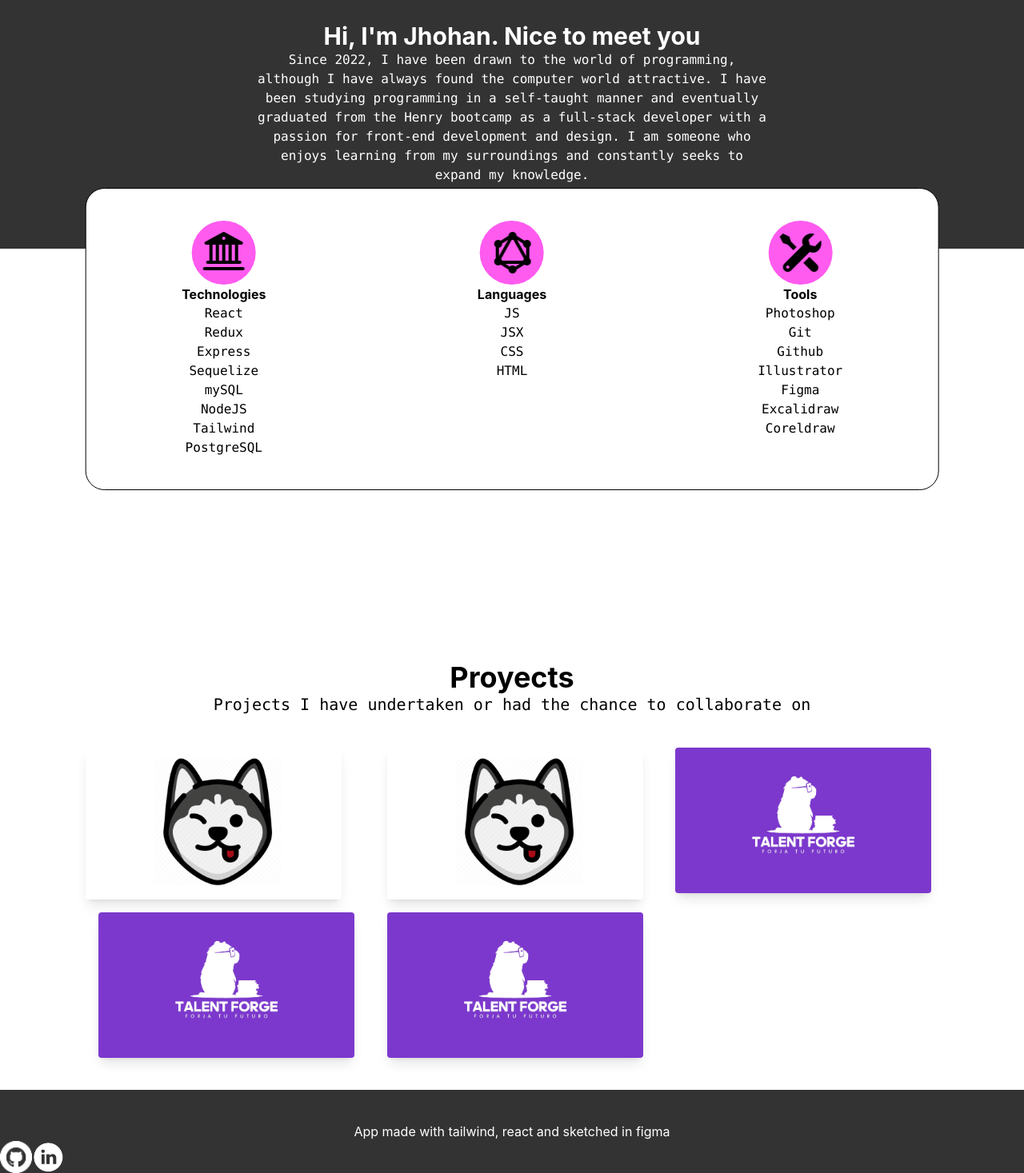
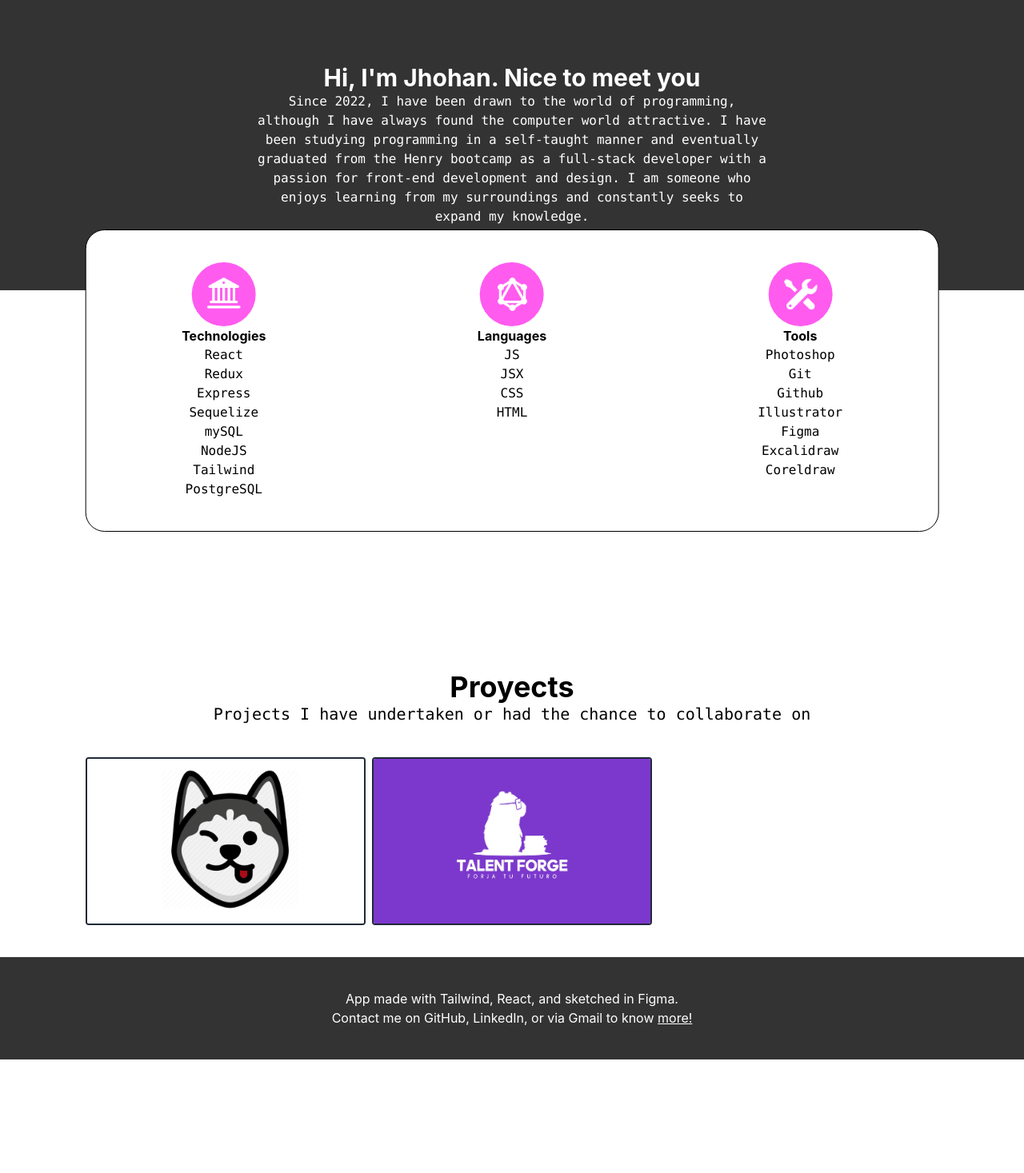
Before and after one commit to JhohanCortes/Portafolio, a React (Create React App) app: page / in a window 1280 px wide. Shown: the part 1004-2471 px from the top of the page at 80% size. After the commit the page ends 2329 px from the top, so only its background shows below. Built offline with nearby package versions, Linux system fonts and the light colour scheme.

Commit message:
Clipboard, footer and cards done

```diff
--- a/package.json
+++ b/package.json
@@ -7,6 +7,7 @@
     "@testing-library/react": "^13.4.0",
     "@testing-library/user-event": "^13.5.0",
     "autoprefixer": "^10.4.14",
+    "kutty": "^0.6.0",
     "postcss": "^8.4.27",
     "react": "^18.2.0",
     "react-dom": "^18.2.0",
--- a/src/App.css
+++ b/src/App.css
@@ -5,3 +5,57 @@
 body{
   align-items: center;
 }
+
+/* Estilos para el div contenedor */
+.image-container {
+  position: relative;
+}
+
+/* Estilos para la imagen */
+.image {
+  width: 200px;
+  height: 200px;
+  transition: filter 0.3s ease;
+}
+
+/* Estilos para el botón */
+.hidden-button {
+  position: absolute;
+  top: 50%;
+  left: 50%;
+  transform: translate(-50%, -50%);
+  opacity: 0;
+  transition: opacity 0.3s ease;
+}
+
+/* Estilos para el efecto de hover */
+.image-container:hover .image {
+  filter: brightness(70%);
+}
+
+.image-container:hover .hidden-button {
+  opacity: 1;
+}
+
+
+@keyframes show {
+  from {
+    opacity:.0;
+    scale: 25%;
+  }
+
+  to {
+    opacity: 1;
+    scale: 100%;
+  }
+}
+.Content {
+  view-timeline-name: --image;
+  view-timeline-axis: block;
+
+  animation-timeline: --image;
+  animation-name: show;
+
+  animation-range: entry 25% cover 25%;
+  animation-fill-mode: both;
+}
--- a/src/App.js
+++ b/src/App.js
@@ -1,5 +1,5 @@
 import React from "react";
-import logo from "./logo.svg";
+
 import "./App.css";
 
 import linkedin from "./Recourses/linkedin.png";
@@ -66,6 +66,17 @@ function App() {
           src={pic}
           alt="Jhohan-Cortes"
         ></img>
+        <div class="mt-2 flex justify-center items-center">
+          <a
+            href="https://www.linkedin.com/in/jhohan-cortes-a314a8213/"
+            target="_blank"
+          >
+            <img src={gitHub} class="w-10 h-10 filter invert"></img>
+          </a>
+          <a href="https://github.com/JhohanCortes" target="_blank">
+            <img src={linkedin} class="w-11 h-11 filter invert"></img>
+          </a>
+        </div>
       </div>
       <img
         className="mx-auto md:w-96 pt-20 pb-0"
@@ -94,7 +105,7 @@ function App() {
             <div className="mx-auto rounded-full w-20 h-20 bg-[#FF5BEF] flex items-center">
               <img
                 src={technologies}
-                className="mx-auto"
+                className="mx-auto w-12 filter invert"
                 alt="Technologies"
               ></img>
             </div>
@@ -107,7 +118,7 @@ function App() {
           </div>
           <div className="w-1/3">
             <div className="mx-auto rounded-full w-20 h-20 bg-[#FF5BEF] flex items-center">
-              <img src={languages} className="mx-auto" alt="Languages"></img>
+              <img src={languages} className="mx-auto w-12 filter invert" alt="Languages"></img>
             </div>
             <strong>Languages</strong>
             <ul>
@@ -118,7 +129,7 @@ function App() {
           </div>
           <div className="w-1/3">
             <div className="mx-auto rounded-full w-20 h-20 bg-[#FF5BEF] flex items-center">
-              <img src={tools} className="mx-auto" alt="Tools"></img>
+              <img src={tools} className="mx-auto w-12 filter invert" alt="Tools"></img>
             </div>
             <strong>Tools</strong>
             <ul>
@@ -130,48 +141,65 @@ function App() {
         </div>
       </div>
 
-      <div className="mt-10 bottom-5">
+      <divs className="mt-10 bottom-5">
         <div className="py-10">
           <strong className="font-sans text-4xl">Proyects</strong>
           <p className="font-code text-xl">
             Projects I have undertaken or had the chance to collaborate on
           </p>
         </div>
-        <div className="flex md:space-x-4 md:space-y-0 space-y-10 z-100 w-5/6 mx-auto grid md:gap-4 md:grid-cols-3 md:grid-rows- md:gap-4 grid-cols-1 grid-rows-1">
-          <div class="m-1/3">
-            <div class="max-w-xs rounded overflow-hidden shadow-lg">
-              <img src={proyects[0].image} alt="Proyecto 1" class="w-full" />
-            </div>
-          </div>
-          <div class="m-1/3">
-            <div class="max-w-xs rounded overflow-hidden shadow-lg">
-              <img src={proyects[0].image} alt="Proyecto 1" class="w-full" />
-            </div>
-          </div>
-          <div class="m-1/3">
-            <div class="max-w-xs rounded overflow-hidden shadow-lg">
-              <img src={proyects[1].image} alt="Proyecto 1" class="w-full" />
-            </div>
-          </div>
-          <div class="m-1/3">
-            <div class="max-w-xs rounded overflow-hidden shadow-lg">
-              <img src={proyects[1].image} alt="Proyecto 1" class="w-full" />
-            </div>
-          </div>
-          <div class="m-1/3">
-            <div class="max-w-xs rounded overflow-hidden shadow-lg">
-              <img src={proyects[1].image} alt="Proyecto 1" class="w-full" />
-            </div>
-          </div>
+        <div className="grid md:grid-cols-3 md:grid-rows- md:gap-2 grid-cols-1 grid-rows-1 w-5/6 mx-auto">
+          {proyects.map((e) => {
+            return (
+              <div class="relative group mx-auto">
+                <img
+                  src={e.image}
+                  alt="Proyecto 1"
+                  class="border-2 border-gray-800 hover:brightness-0 duration-200 h-full w-full rounded"
+                />
+                <div class="absolute top-0 left-0 w-full h-full bg-black opacity-0 transition-opacity group-hover:opacity-50"></div>
+
+                {e.deploy ? (
+                  // Si existe deploy
+                  <div className="grid grid-cols-1 gap-2 absolute  top-1/2 left-1/2 transform -translate-x-1/2 -translate-y-1/2">
+                    <a href={e.deploy} target="_blank">
+                      <button class="rounded-full font-bold border-4 border-white hover:bg-pink-400  text-white p-5 py-1  opacity-0 transition-opacity group-hover:opacity-100">
+                        Deploy
+                      </button>
+                    </a>
+                    <a href={e.repository} target="_blank">
+                      <button class="rounded-full font-bold border-4 border-white hover:bg-pink-400 text-white p-5 py-1  opacity-0 transition-opacity group-hover:opacity-100">
+                        Github
+                      </button>
+                    </a>
+                  </div>
+                ) : (
+                  // Si no hay deploy
+                  <div className="grid grid-cols-1 gap-2 absolute  top-1/2 left-1/2 transform -translate-x-1/2 -translate-y-1/2">
+                    <a href={e.repository} target="_blank">
+                      <button class="rounded-full font-bold border-4 border-white hover:bg-pink-400 text-white p-5 py-1  opacity-0 transition-opacity group-hover:opacity-100">
+                        Github
+                      </button>
+                    </a>
+                  </div>
+                )}
+              </div>
+            );
+          })}
         </div>
-      </div>
+      </divs>
+
       <footer className="bg-[#333333] mt-10 bottom-0">
-        <h2 className="font-sans pt-10 text-base text-white">
-          App made with tailwind, react and sketched in figma
-        </h2>
-        <div className="flex px-auto">
-          <img src={gitHub} className="w-10 h-10"></img>
-          <img src={linkedin} className="w-10 h-10"></img>
+        <div className="py-10">
+          <h2 className="font-sans text-base text-white">
+            App made with Tailwind, React, and sketched in Figma.
+          </h2>
+          <h2 className="font-sans text-base text-white">
+            Contact me on GitHub, LinkedIn, or via Gmail to know{" "}
+            <a href="#" className="underline">
+              more!
+            </a>
+          </h2>
         </div>
       </footer>
     </div>
--- a/src/Components/Header/Header.css
+++ b/src/Components/Header/Header.css
@@ -0,0 +1,18 @@
+/* Ejemplo del CSS para la animación de desvanecimiento */
+@keyframes notificationFadeOut {
+    0% {
+      opacity: 1;
+    }
+    90% {
+      opacity: 1;
+    }
+    100% {
+      opacity: 0;
+      visibility: hidden;
+    }
+  }
+
+  /* Estilo de la notificación */
+  .animate-notificationFadeOut {
+    animation: notificationFadeOut 5s linear;
+  }
--- a/src/Components/Header/Header.jsx
+++ b/src/Components/Header/Header.jsx
@@ -1,12 +1,38 @@
+import React, { useState } from "react";
 import "./Header.css"
 
 const Header = () => {
-    return (
+  const [showNotification, setShowNotification] = useState(false);
 
-<div className="text-right">
-    <button className="rounded-full border-2 border-black p-5 py-1 m-6 hover:bg-black hover:text-white hover:border-gray-600">Contact me</button>
-</div>
-    )
-}
+  const handleCopyEmail = () => {
+    const email = "dicenadie2@gmail.com";
+    navigator.clipboard
+      .writeText(email)
+      .then(() => {
+        setShowNotification(true);
+        setTimeout(() => setShowNotification(false), 5000); // Mostrar durante 5 segundos
+      })
+      .catch((error) => console.error("Error copying email:", error));
+  };
 
-export default Header
+  return (
+    <div className="text-right relative">
+      <button
+        className="rounded-full border-2 border-black p-5 py-1 m-6 hover:bg-black hover:text-white hover:border-gray-600"
+        onClick={handleCopyEmail}
+      >
+        Contact me
+      </button>
+      {showNotification && (
+        <div
+          className="animate-notificationFadeOut bg-green-500 text-white px-4 py-2 rounded-lg absolute bottom-5 right-5 mt-20"
+          onAnimationEnd={() => setShowNotification(false)}
+        >
+          Mail address copied to your clipboard
+        </div>
+      )}
+    </div>
+  );
+};
+
+export default Header;
--- a/tailwind.config.js
+++ b/tailwind.config.js
@@ -9,6 +9,14 @@ module.exports = {
         sans: ['Montserrat-Regular', '-apple-system', 'BlinkMacSystemFont', 'Segoe UI', 'Roboto', 'Oxygen', 'Ubuntu', 'Cantarell', 'Fira Sans', 'Droid Sans', 'Helvetica Neue', 'sans-serif'],
         code: ['source-code-pro', 'Menlo', 'Monaco', 'Consolas', 'Courier New', 'monospace'],
       },
+      colors:{
+        primary:'#03658c',
+        "secondary": "#6C757D",
+        "success": "#28A745",
+        "warning": "#FFC107",
+        "error": "#DC3545",
+        "info": "#17A2B8"
+      }
     },
   },
   plugins: [],
```
Also changed, not shown: 1 other file (tests, documents, lock files or other folders).
